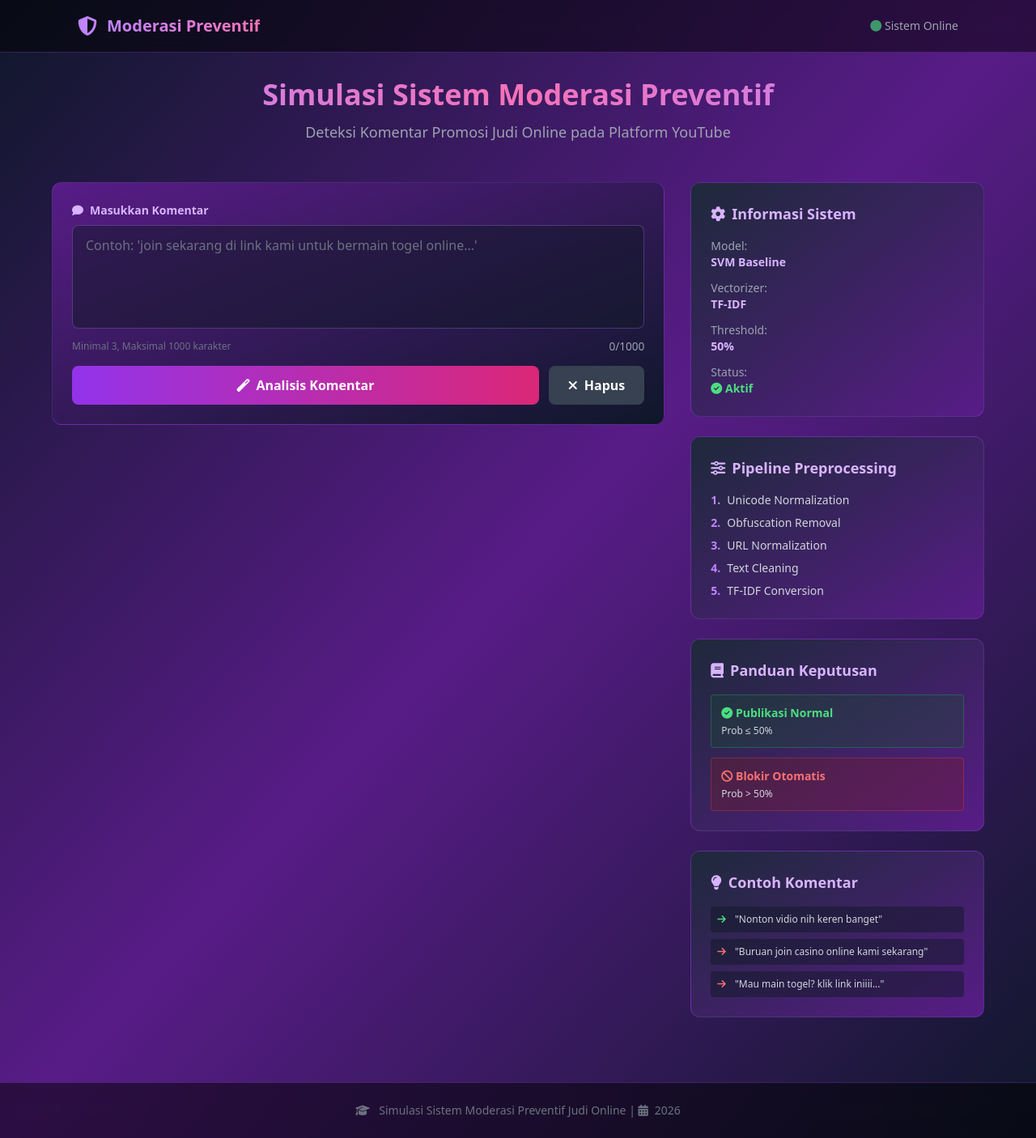
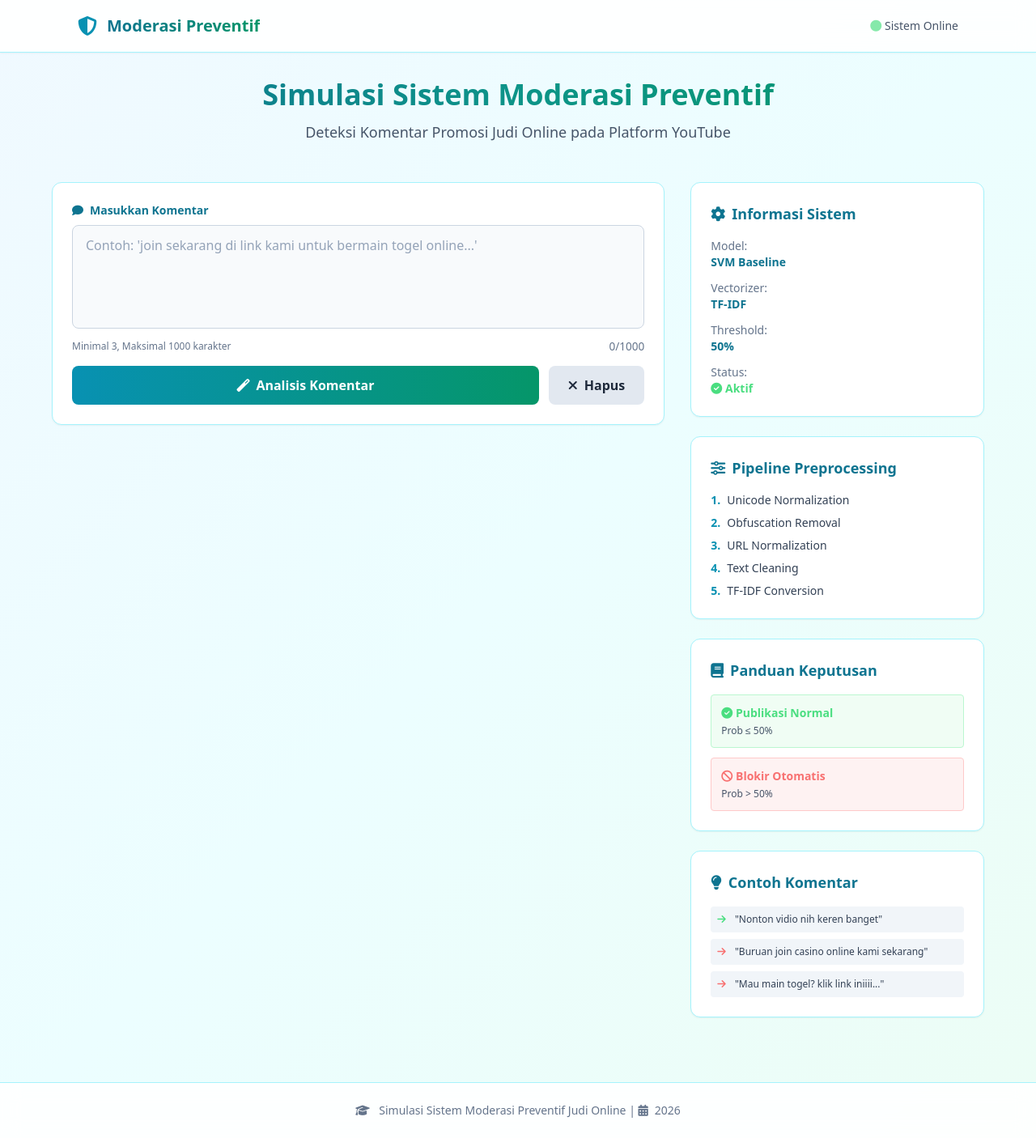
Before and after one commit to gbennnn/judol-comment-classification, a Flask app: page / in a window 1280 px wide. Shown: the whole page at 81% size. Run offline with Flask 3, Linux system fonts and the light colour scheme; some libraries are stand-ins or nearby versions.

Commit message:
Refactor styles in index.html for improved UI consistency and readability

```diff
--- a/web_moderasi/templates/index.html
+++ b/web_moderasi/templates/index.html
@@ -18,14 +18,14 @@
             height: 8px;
         }
         ::-webkit-scrollbar-track {
-            background: #f1f1f1;
+            background: #e5e7eb;
         }
         ::-webkit-scrollbar-thumb {
-            background: #888;
+            background: #94a3b8;
             border-radius: 4px;
         }
         ::-webkit-scrollbar-thumb:hover {
-            background: #555;
+            background: #64748b;
         }
 
         /* Smooth transitions */
@@ -77,21 +77,21 @@
         }
     </style>
 </head>
-<body class="bg-gradient-to-br from-slate-900 via-purple-900 to-slate-900 text-gray-100 min-h-screen">
+<body class="bg-gradient-to-br from-sky-50 via-cyan-50 to-emerald-50 text-slate-800 min-h-screen">
 
     <!-- Navigation -->
-    <nav class="bg-black bg-opacity-50 backdrop-blur-md border-b border-purple-500 border-opacity-30">
+    <nav class="bg-white/90 backdrop-blur-md border-b border-cyan-200 shadow-sm">
         <div class="max-w-6xl mx-auto px-4 sm:px-6 lg:px-8">
             <div class="flex justify-between items-center h-16">
                 <div class="flex items-center gap-3">
                     <div class="text-2xl">
-                        <i class="fas fa-shield-alt text-purple-400"></i>
+                        <i class="fas fa-shield-alt text-cyan-600"></i>
                     </div>
-                    <h1 class="text-xl font-bold text-transparent bg-clip-text bg-gradient-to-r from-purple-400 to-pink-400">
+                    <h1 class="text-xl font-bold text-transparent bg-clip-text bg-gradient-to-r from-cyan-700 to-emerald-600">
                         Moderasi Preventif
                     </h1>
                 </div>
-                <div class="text-sm text-gray-400">
+                <div class="text-sm text-slate-600">
                     <i class="fas fa-circle text-green-400 animate-pulse"></i>
                     Sistem Online
                 </div>
@@ -105,10 +105,10 @@
 
             <!-- Header Section -->
             <div class="text-center mb-12">
-                <h2 class="text-4xl font-bold mb-3 text-transparent bg-clip-text bg-gradient-to-r from-purple-400 via-pink-400 to-purple-400">
+                <h2 class="text-4xl font-bold mb-3 text-transparent bg-clip-text bg-gradient-to-r from-cyan-700 via-teal-600 to-emerald-600">
                     Simulasi Sistem Moderasi Preventif
                 </h2>
-                <p class="text-gray-400 text-lg">
+                <p class="text-slate-600 text-lg">
                     Deteksi Komentar Promosi Judi Online pada Platform YouTube
                 </p>
             </div>
@@ -120,20 +120,20 @@
                 <div class="lg:col-span-2 space-y-6">
 
                     <!-- Input Section -->
-                    <div class="bg-gradient-to-br from-purple-900 to-slate-900 border border-purple-500 border-opacity-30 rounded-xl p-6 backdrop-blur-sm hover:border-opacity-50 transition-smooth">
+                    <div class="bg-white border border-cyan-200 rounded-xl p-6 shadow-sm hover:shadow-md transition-smooth">
                         <div class="mb-4">
-                            <label class="block text-sm font-semibold text-purple-300 mb-2">
+                            <label class="block text-sm font-semibold text-cyan-700 mb-2">
                                 <i class="fas fa-comment mr-2"></i>Masukkan Komentar
                             </label>
                             <div class="text-area-container">
                                 <textarea
                                     id="commentInput"
-                                    class="w-full h-32 px-4 py-3 bg-gray-900 bg-opacity-50 border border-purple-400 border-opacity-30 rounded-lg text-white placeholder-gray-500 focus:outline-none focus:border-purple-400 focus:ring-2 focus:ring-purple-400 focus:ring-opacity-20 resize-none transition-smooth"
+                                    class="w-full h-32 px-4 py-3 bg-slate-50 border border-slate-300 rounded-lg text-slate-800 placeholder-slate-400 focus:outline-none focus:border-cyan-500 focus:ring-2 focus:ring-cyan-300 resize-none transition-smooth"
                                     placeholder="Contoh: 'join sekarang di link kami untuk bermain togel online...'"
                                 ></textarea>
                                 <div class="mt-2 flex justify-between items-center text-xs">
-                                    <span class="text-gray-500">Minimal 3, Maksimal 1000 karakter</span>
-                                    <span class="char-count text-gray-400">
+                                    <span class="text-slate-500">Minimal 3, Maksimal 1000 karakter</span>
+                                    <span class="char-count text-slate-500">
                                         <span id="charCount">0</span>/1000
                                     </span>
                                 </div>
@@ -143,14 +143,14 @@
                         <div class="flex gap-3">
                             <button
                                 id="submitBtn"
-                                class="flex-1 bg-gradient-to-r from-purple-600 to-pink-600 hover:from-purple-500 hover:to-pink-500 text-white font-semibold py-3 px-6 rounded-lg transition-smooth transform hover:scale-105 active:scale-95 flex items-center justify-center gap-2"
+                                class="flex-1 bg-gradient-to-r from-cyan-600 to-emerald-600 hover:from-cyan-500 hover:to-emerald-500 text-white font-semibold py-3 px-6 rounded-lg transition-smooth transform hover:scale-105 active:scale-95 flex items-center justify-center gap-2"
                                 onclick="predictComment()"
                             >
                                 <i class="fas fa-magic"></i>
                                 Analisis Komentar
                             </button>
                             <button
-                                class="bg-gray-700 hover:bg-gray-600 text-white font-semibold py-3 px-6 rounded-lg transition-smooth flex items-center justify-center gap-2"
+                                class="bg-slate-200 hover:bg-slate-300 text-slate-800 font-semibold py-3 px-6 rounded-lg transition-smooth flex items-center justify-center gap-2"
                                 onclick="clearForm()"
                             >
                                 <i class="fas fa-times"></i>
@@ -174,8 +174,8 @@
                         </div>
 
                         <!-- Prediction Details -->
-                        <div class="bg-gradient-to-br from-slate-800 to-purple-900 border border-purple-500 border-opacity-30 rounded-xl p-6 backdrop-blur-sm">
-                            <h3 class="text-lg font-bold text-purple-300 mb-4 flex items-center gap-2">
+                        <div class="bg-white border border-cyan-200 rounded-xl p-6 shadow-sm">
+                            <h3 class="text-lg font-bold text-cyan-700 mb-4 flex items-center gap-2">
                                 <i class="fas fa-chart-bar"></i>
                                 Hasil Analisis
                             </h3>
@@ -183,7 +183,7 @@
                             <!-- Prediction Class -->
                             <div class="mb-6">
                                 <div class="flex justify-between items-center mb-2">
-                                    <span class="text-gray-300">Prediksi Klasifikasi</span>
+                                    <span class="text-slate-600">Prediksi Klasifikasi</span>
                                     <span id="predictionClass" class="font-semibold text-lg"></span>
                                 </div>
                             </div>
@@ -194,9 +194,9 @@
                                 <div>
                                     <div class="flex justify-between items-center mb-2">
                                         <span class="text-green-400 font-semibold">Non-Promosi Judi</span>
-                                        <span id="probNonJudi" class="text-sm bg-green-900 bg-opacity-50 px-3 py-1 rounded text-green-300">0%</span>
+                                        <span id="probNonJudi" class="text-sm bg-green-100 px-3 py-1 rounded text-green-700">0%</span>
                                     </div>
-                                    <div class="w-full bg-gray-700 rounded-full h-3 overflow-hidden">
+                                    <div class="w-full bg-slate-200 rounded-full h-3 overflow-hidden">
                                         <div id="probBarNonJudi" class="bg-gradient-to-r from-green-500 to-emerald-500 h-3 rounded-full progress-bar" style="width: 0%"></div>
                                     </div>
                                 </div>
@@ -205,9 +205,9 @@
                                 <div>
                                     <div class="flex justify-between items-center mb-2">
                                         <span class="text-red-400 font-semibold">Promosi Judi Online</span>
-                                        <span id="probJudi" class="text-sm bg-red-900 bg-opacity-50 px-3 py-1 rounded text-red-300">0%</span>
+                                        <span id="probJudi" class="text-sm bg-red-100 px-3 py-1 rounded text-red-700">0%</span>
                                     </div>
-                                    <div class="w-full bg-gray-700 rounded-full h-3 overflow-hidden">
+                                    <div class="w-full bg-slate-200 rounded-full h-3 overflow-hidden">
                                         <div id="probBarJudi" class="bg-gradient-to-r from-red-500 to-pink-500 h-3 rounded-full progress-bar" style="width: 0%"></div>
                                     </div>
                                 </div>
@@ -216,17 +216,17 @@
                                 <div>
                                     <div class="flex justify-between items-center mb-2">
                                         <span class="text-blue-400 font-semibold">Confidence</span>
-                                        <span id="confidence" class="text-sm bg-blue-900 bg-opacity-50 px-3 py-1 rounded text-blue-300">0%</span>
+                                        <span id="confidence" class="text-sm bg-blue-100 px-3 py-1 rounded text-blue-700">0%</span>
                                     </div>
-                                    <div class="w-full bg-gray-700 rounded-full h-3 overflow-hidden">
+                                    <div class="w-full bg-slate-200 rounded-full h-3 overflow-hidden">
                                         <div id="confidenceBar" class="bg-gradient-to-r from-blue-500 to-cyan-500 h-3 rounded-full progress-bar" style="width: 0%"></div>
                                     </div>
                                 </div>
                             </div>
 
                             <!-- Threshold Info -->
-                            <div class="mt-6 pt-6 border-t border-gray-600">
-                                <p class="text-xs text-gray-400 mb-2">
+                            <div class="mt-6 pt-6 border-t border-slate-200">
+                                <p class="text-xs text-slate-500 mb-2">
                                     <i class="fas fa-info-circle mr-2"></i>
                                     <strong>Threshold Sistem:</strong> Probabilitas > 50% = Blokir Otomatis
                                 </p>
@@ -234,13 +234,13 @@
                         </div>
 
                         <!-- Processed Text -->
-                        <div class="bg-gradient-to-br from-slate-800 to-purple-900 border border-purple-500 border-opacity-30 rounded-xl p-6 backdrop-blur-sm">
-                            <h3 class="text-lg font-bold text-purple-300 mb-3 flex items-center gap-2">
+                        <div class="bg-white border border-cyan-200 rounded-xl p-6 shadow-sm">
+                            <h3 class="text-lg font-bold text-cyan-700 mb-3 flex items-center gap-2">
                                 <i class="fas fa-file-alt"></i>
                                 Teks Setelah Preprocessing
                             </h3>
-                            <div class="bg-gray-900 bg-opacity-50 p-4 rounded-lg border border-gray-700 max-h-24 overflow-y-auto">
-                                <p id="processedText" class="text-gray-300 text-sm leading-relaxed break-words"></p>
+                            <div class="bg-slate-50 p-4 rounded-lg border border-slate-200 max-h-24 overflow-y-auto">
+                                <p id="processedText" class="text-slate-700 text-sm leading-relaxed break-words"></p>
                             </div>
                         </div>
                     </div>
@@ -251,26 +251,26 @@
                 <div class="space-y-6">
 
                     <!-- System Info -->
-                    <div class="bg-gradient-to-br from-slate-800 to-purple-900 border border-purple-500 border-opacity-30 rounded-xl p-6 backdrop-blur-sm">
-                        <h3 class="text-lg font-bold text-purple-300 mb-4 flex items-center gap-2">
+                    <div class="bg-white border border-cyan-200 rounded-xl p-6 shadow-sm">
+                        <h3 class="text-lg font-bold text-cyan-700 mb-4 flex items-center gap-2">
                             <i class="fas fa-cog"></i>
                             Informasi Sistem
                         </h3>
                         <div class="space-y-3 text-sm">
                             <div>
-                                <span class="text-gray-400">Model:</span>
-                                <p class="text-purple-300 font-semibold">SVM Baseline</p>
+                                <span class="text-slate-500">Model:</span>
+                                <p class="text-cyan-700 font-semibold">SVM Baseline</p>
                             </div>
                             <div>
-                                <span class="text-gray-400">Vectorizer:</span>
-                                <p class="text-purple-300 font-semibold">TF-IDF</p>
+                                <span class="text-slate-500">Vectorizer:</span>
+                                <p class="text-cyan-700 font-semibold">TF-IDF</p>
                             </div>
                             <div>
-                                <span class="text-gray-400">Threshold:</span>
-                                <p class="text-purple-300 font-semibold">50%</p>
+                                <span class="text-slate-500">Threshold:</span>
+                                <p class="text-cyan-700 font-semibold">50%</p>
                             </div>
                             <div>
-                                <span class="text-gray-400">Status:</span>
+                                <span class="text-slate-500">Status:</span>
                                 <p class="text-green-400 font-semibold">
                                     <i class="fas fa-check-circle"></i> Aktif
                                 </p>
@@ -279,51 +279,51 @@
                     </div>
 
                     <!-- Preprocessing Pipeline -->
-                    <div class="bg-gradient-to-br from-slate-800 to-purple-900 border border-purple-500 border-opacity-30 rounded-xl p-6 backdrop-blur-sm">
-                        <h3 class="text-lg font-bold text-purple-300 mb-4 flex items-center gap-2">
+                    <div class="bg-white border border-cyan-200 rounded-xl p-6 shadow-sm">
+                        <h3 class="text-lg font-bold text-cyan-700 mb-4 flex items-center gap-2">
                             <i class="fas fa-sliders-h"></i>
                             Pipeline Preprocessing
                         </h3>
-                        <ol class="space-y-2 text-sm text-gray-300">
-                            <li class="flex gap-2"><span class="text-purple-400 font-bold">1.</span> Unicode Normalization</li>
-                            <li class="flex gap-2"><span class="text-purple-400 font-bold">2.</span> Obfuscation Removal</li>
-                            <li class="flex gap-2"><span class="text-purple-400 font-bold">3.</span> URL Normalization</li>
-                            <li class="flex gap-2"><span class="text-purple-400 font-bold">4.</span> Text Cleaning</li>
-                            <li class="flex gap-2"><span class="text-purple-400 font-bold">5.</span> TF-IDF Conversion</li>
+                        <ol class="space-y-2 text-sm text-slate-700">
+                            <li class="flex gap-2"><span class="text-cyan-600 font-bold">1.</span> Unicode Normalization</li>
+                            <li class="flex gap-2"><span class="text-cyan-600 font-bold">2.</span> Obfuscation Removal</li>
+                            <li class="flex gap-2"><span class="text-cyan-600 font-bold">3.</span> URL Normalization</li>
+                            <li class="flex gap-2"><span class="text-cyan-600 font-bold">4.</span> Text Cleaning</li>
+                            <li class="flex gap-2"><span class="text-cyan-600 font-bold">5.</span> TF-IDF Conversion</li>
                         </ol>
                     </div>
 
                     <!-- Decision Guide -->
-                    <div class="bg-gradient-to-br from-slate-800 to-purple-900 border border-purple-500 border-opacity-30 rounded-xl p-6 backdrop-blur-sm">
-                        <h3 class="text-lg font-bold text-purple-300 mb-4 flex items-center gap-2">
+                    <div class="bg-white border border-cyan-200 rounded-xl p-6 shadow-sm">
+                        <h3 class="text-lg font-bold text-cyan-700 mb-4 flex items-center gap-2">
                             <i class="fas fa-book"></i>
                             Panduan Keputusan
                         </h3>
                         <div class="space-y-3">
-                            <div class="bg-green-900 bg-opacity-30 border border-green-500 border-opacity-30 p-3 rounded">
+                            <div class="bg-green-50 border border-green-200 p-3 rounded">
                                 <p class="text-green-400 font-semibold text-sm">
                                     <i class="fas fa-check-circle"></i> Publikasi Normal
                                 </p>
-                                <p class="text-xs text-gray-300 mt-1">Prob ≤ 50%</p>
+                                <p class="text-xs text-slate-600 mt-1">Prob ≤ 50%</p>
                             </div>
-                            <div class="bg-red-900 bg-opacity-30 border border-red-500 border-opacity-30 p-3 rounded">
+                            <div class="bg-red-50 border border-red-200 p-3 rounded">
                                 <p class="text-red-400 font-semibold text-sm">
                                     <i class="fas fa-ban"></i> Blokir Otomatis
                                 </p>
-                                <p class="text-xs text-gray-300 mt-1">Prob > 50%</p>
+                                <p class="text-xs text-slate-600 mt-1">Prob > 50%</p>
                             </div>
                         </div>
                     </div>
 
                     <!-- Example Comments -->
-                    <div class="bg-gradient-to-br from-slate-800 to-purple-900 border border-purple-500 border-opacity-30 rounded-xl p-6 backdrop-blur-sm">
-                        <h3 class="text-lg font-bold text-purple-300 mb-4 flex items-center gap-2">
+                    <div class="bg-white border border-cyan-200 rounded-xl p-6 shadow-sm">
+                        <h3 class="text-lg font-bold text-cyan-700 mb-4 flex items-center gap-2">
                             <i class="fas fa-lightbulb"></i>
                             Contoh Komentar
                         </h3>
                         <div class="space-y-2">
                             <button
-                                class="w-full text-left text-xs bg-gray-900 bg-opacity-50 p-2 rounded hover:bg-opacity-70 transition-smooth text-gray-300 hover:text-purple-300"
+                                class="w-full text-left text-xs bg-slate-100 p-2 rounded hover:bg-slate-200 transition-smooth text-slate-700 hover:text-cyan-700"
                                 onclick="useExample('Nonton vidio nih keren banget')"
                                 title="Contoh komentar normal"
                             >
@@ -331,7 +331,7 @@
                                 "Nonton vidio nih keren banget"
                             </button>
                             <button
-                                class="w-full text-left text-xs bg-gray-900 bg-opacity-50 p-2 rounded hover:bg-opacity-70 transition-smooth text-gray-300 hover:text-purple-300"
+                                class="w-full text-left text-xs bg-slate-100 p-2 rounded hover:bg-slate-200 transition-smooth text-slate-700 hover:text-cyan-700"
                                 onclick="useExample('Buruan join casino online kami sekarang')"
                                 title="Contoh komentar judi"
                             >
@@ -339,7 +339,7 @@
                                 "Buruan join casino online kami sekarang"
                             </button>
                             <button
-                                class="w-full text-left text-xs bg-gray-900 bg-opacity-50 p-2 rounded hover:bg-opacity-70 transition-smooth text-gray-300 hover:text-purple-300"
+                                class="w-full text-left text-xs bg-slate-100 p-2 rounded hover:bg-slate-200 transition-smooth text-slate-700 hover:text-cyan-700"
                                 onclick="useExample('Mau main togel? klik link iniiii 🅿️🅻 jaminan jackpot')"
                                 title="Contoh dengan obfuscation"
                             >
@@ -357,8 +357,8 @@
     </div>
 
     <!-- Footer -->
-    <footer class="bg-black bg-opacity-50 backdrop-blur-md border-t border-purple-500 border-opacity-30 mt-12">
-        <div class="max-w-6xl mx-auto px-4 py-6 text-center text-gray-500 text-sm">
+    <footer class="bg-white/90 backdrop-blur-md border-t border-cyan-200 mt-12">
+        <div class="max-w-6xl mx-auto px-4 py-6 text-center text-slate-500 text-sm">
             <p>
                 <i class="fas fa-graduation-cap mr-2"></i>
                 Simulasi Sistem Moderasi Preventif Judi Online |
@@ -461,20 +461,20 @@
 
             if (severity === 'high') {
                 // RED - BLOCK
-                decisionCard.className = 'bg-gradient-to-br from-red-900 to-rose-900 border border-red-500 border-opacity-50 rounded-xl p-6 backdrop-blur-sm fade-in';
-                document.getElementById('decisionIcon').className = 'fas fa-lg text-red-400 fa-ban';
+                decisionCard.className = 'bg-gradient-to-br from-red-50 to-rose-50 border border-red-200 rounded-xl p-6 backdrop-blur-sm fade-in';
+                document.getElementById('decisionIcon').className = 'fas fa-lg text-red-500 fa-ban';
                 document.getElementById('decisionTitle').textContent = decision.verdict;
-                document.getElementById('decisionTitle').className = 'text-lg font-bold text-red-300';
+                document.getElementById('decisionTitle').className = 'text-lg font-bold text-red-700';
                 document.getElementById('decisionDesc').textContent = decision.action;
-                document.getElementById('decisionDesc').className = 'text-sm text-red-200';
+                document.getElementById('decisionDesc').className = 'text-sm text-red-600';
             } else {
                 // GREEN - PUBLISH
-                decisionCard.className = 'bg-gradient-to-br from-green-900 to-emerald-900 border border-green-500 border-opacity-50 rounded-xl p-6 backdrop-blur-sm fade-in';
-                document.getElementById('decisionIcon').className = 'fas fa-lg text-green-400 fa-check-circle';
+                decisionCard.className = 'bg-gradient-to-br from-green-50 to-emerald-50 border border-green-200 rounded-xl p-6 backdrop-blur-sm fade-in';
+                document.getElementById('decisionIcon').className = 'fas fa-lg text-green-500 fa-check-circle';
                 document.getElementById('decisionTitle').textContent = decision.verdict;
-                document.getElementById('decisionTitle').className = 'text-lg font-bold text-green-300';
+                document.getElementById('decisionTitle').className = 'text-lg font-bold text-green-700';
                 document.getElementById('decisionDesc').textContent = decision.action;
-                document.getElementById('decisionDesc').className = 'text-sm text-green-200';
+                document.getElementById('decisionDesc').className = 'text-sm text-green-600';
             }
 
             // ===== PREDICTION CLASS =====
```
